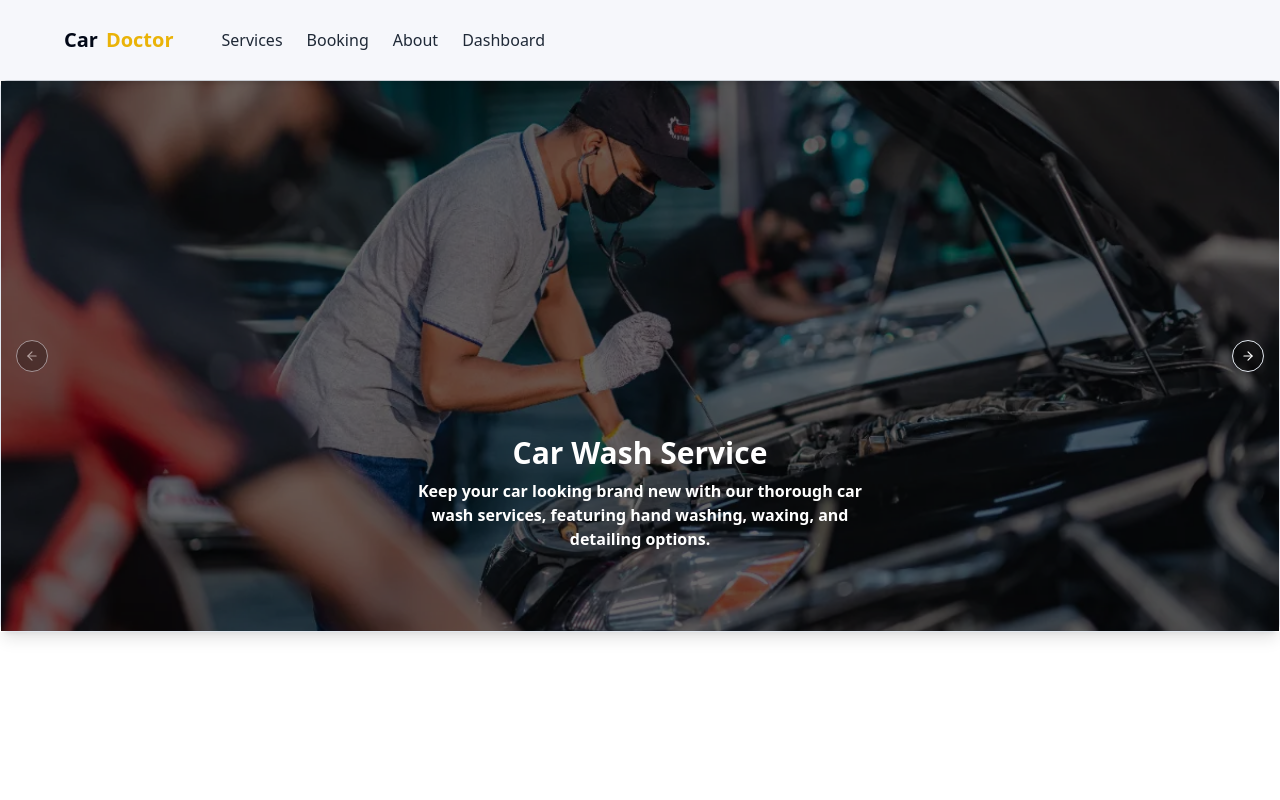
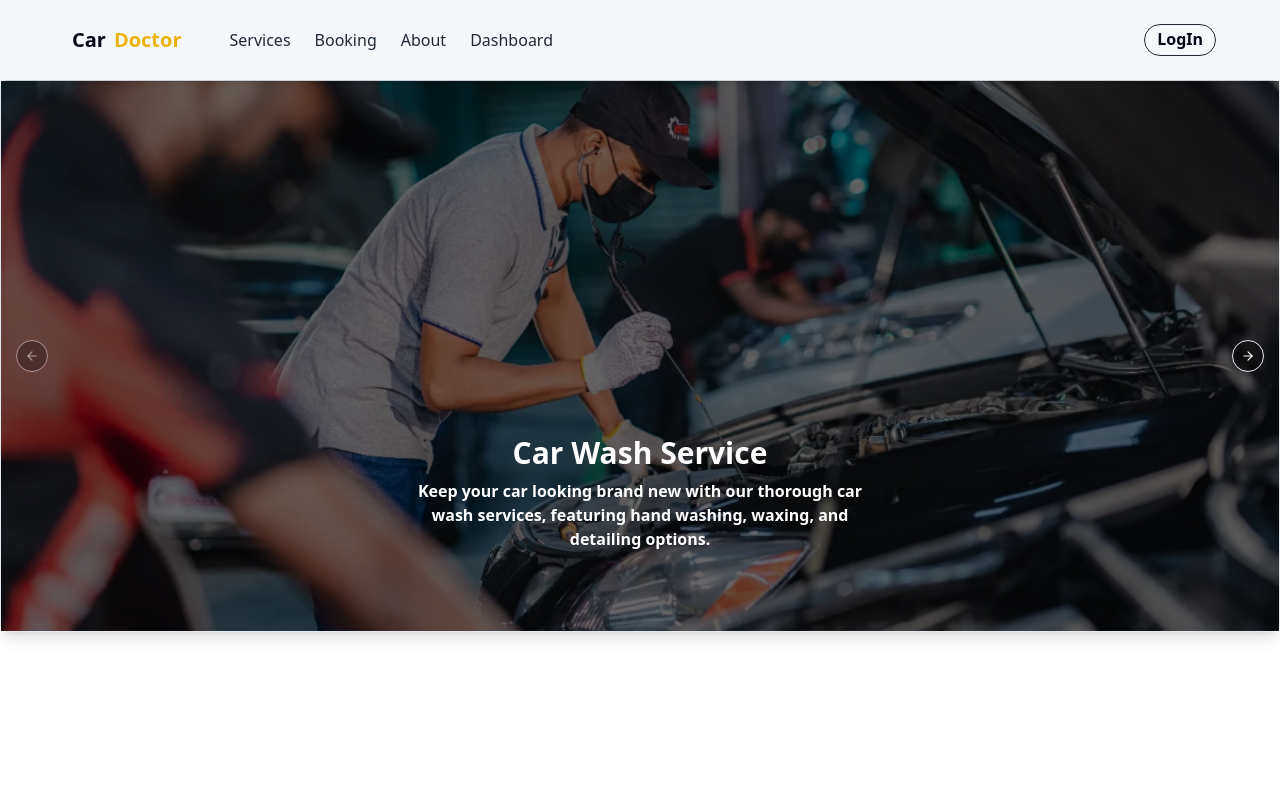
Before and after one commit to rabiul155/car-wash-client, a React (Vite) app: page / in a window 1280 px wide. Shown: the top 800 px of the page. Built offline with nearby package versions, Linux system fonts and the light colour scheme.

Commit message:
add login button

```diff
--- a/src/components/shared/Navbar/Navbar.tsx
+++ b/src/components/shared/Navbar/Navbar.tsx
@@ -45,6 +45,10 @@ function Navbar() {
       <div className=" h-[10vh] bg-[#f6f7fb] shadow-md">
         <div className=" flex h-full justify-between items-center mx-auto w-[90%]">
           <div className=" flex items-center gap-12">
+            <div className=" flex items-center gap-2">
+              <button onClick={openNav}>
+                <FaBarsStaggered className="h-5 w-5 cursor-pointer md:hidden" />
+              </button>
               <Link
                 to={'/'}
                 className="text-xl font-bold flex items-center gap-2 "
@@ -52,6 +56,7 @@ function Navbar() {
                 <span>Car</span>
                 <span className="  text-yellow-500">Doctor</span>
               </Link>
+            </div>
             <ul className="hidden md:flex justify-center items-center gap-6">
               {navItem.map((item) => (
                 <li
@@ -67,9 +72,11 @@ function Navbar() {
               ))}
             </ul>
           </div>
-          <button onClick={openNav}>
-            <FaBarsStaggered className="h-5 w-5 cursor-pointer md:hidden" />
-          </button>
+          <div>
+            <div className="cursor-pointer px-3 pb-1 pt-0.5 font-semibold border border-gray-800 rounded-full transition-all duration-300 hover:bg-gray-800 hover:text-white">
+              <Link to="/login">LogIn</Link>
+            </div>
+          </div>
         </div>
       </div>
 
```
Lines whose indentation alone changed are shown as unchanged.
